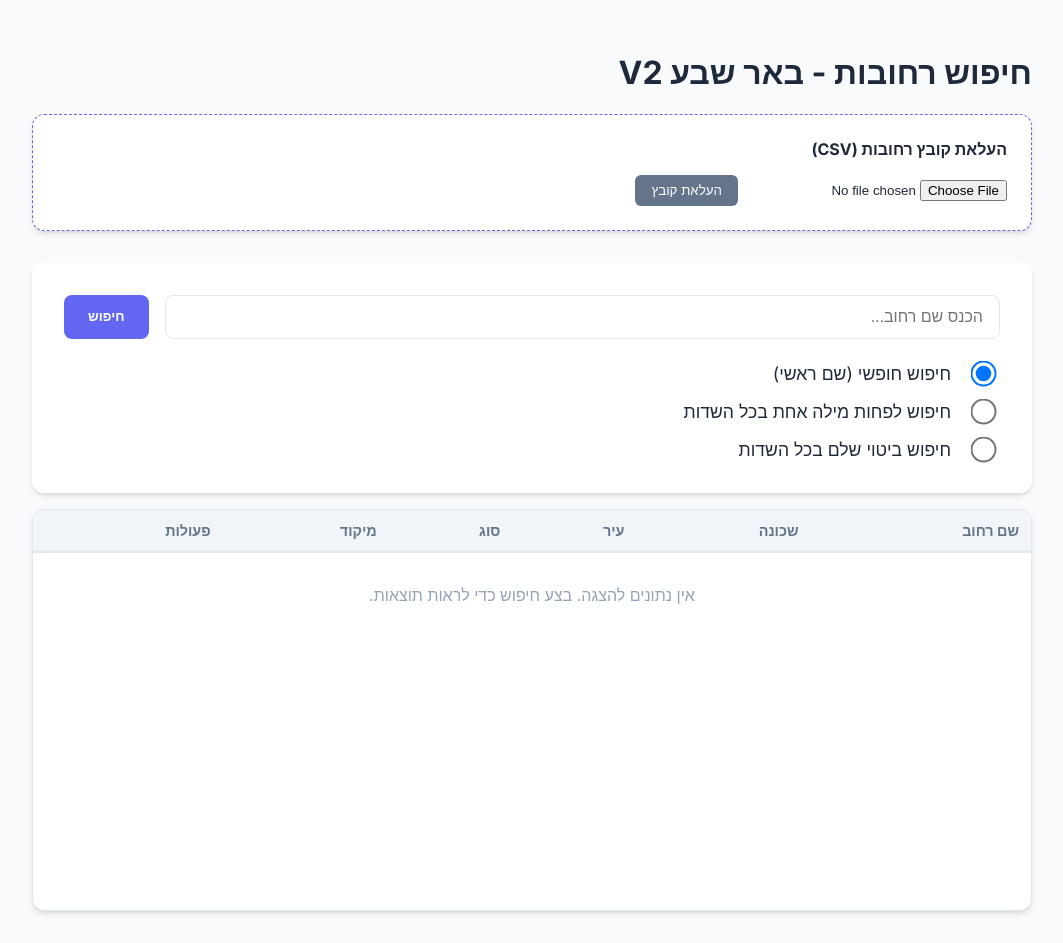
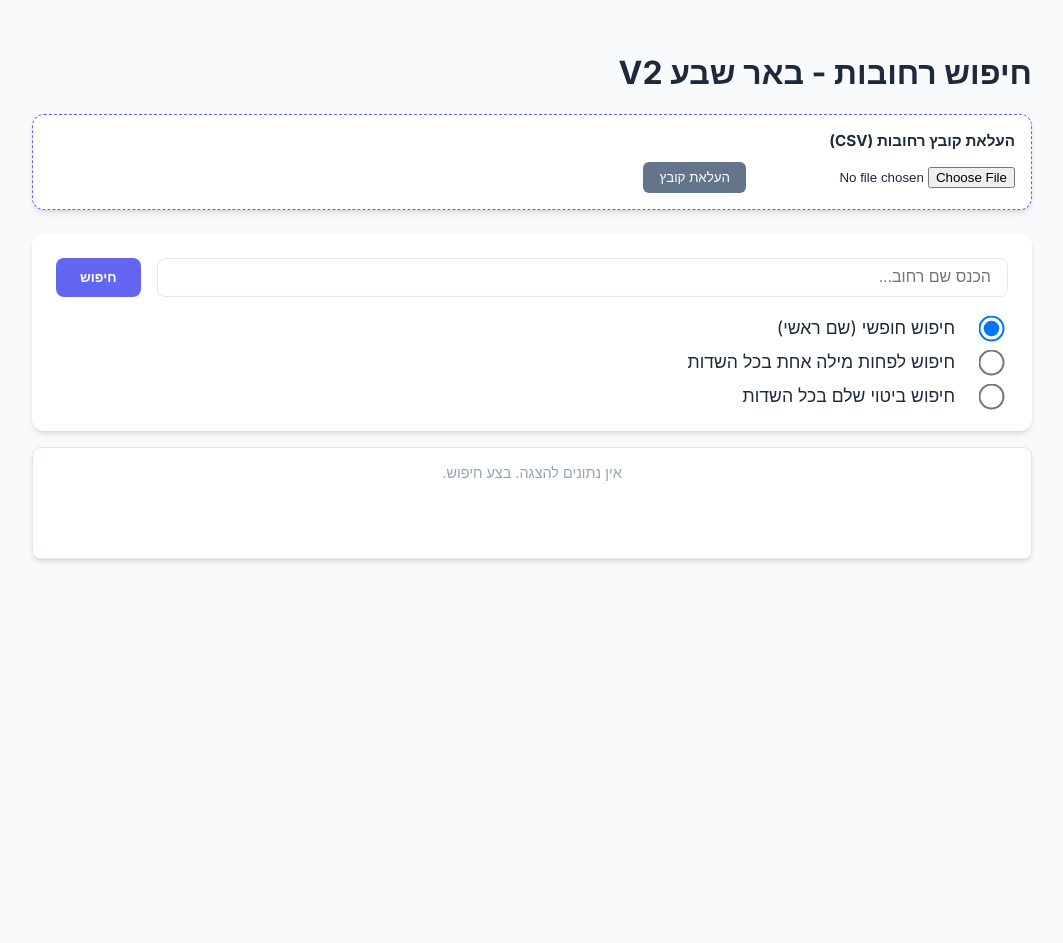
Before and after one commit to ariel770/Beer-Sheva-Streets-Search, a React (Vite) app in the folder frontend/: page / in a window 1280 px wide. Shown: the whole page, without its empty margins (108-1171 px from the left). After the commit the page ends 800 px from the top, so only its background shows below. Built offline with nearby package versions, Linux system fonts and the light colour scheme.

Commit message:
feat(ui): implement compact zebra-striped search results and update docs

```diff
--- a/frontend/src/App.tsx
+++ b/frontend/src/App.tsx
@@ -165,25 +165,13 @@ function App() {
 
             <div className="results-window">
                 <table className="results-table">
-                    <thead>
-                        <tr>
-                            <th>שם רחוב</th>
-                            <th>שכונה</th>
-                            <th>עיר</th>
-                            <th>סוג</th>
-                            <th>מיקוד</th>
-                            <th>פעולות</th>
-                        </tr>
-                    </thead>
                     <tbody>
                         {results.map((street) => (
                             <tr key={street.id}>
-                                <td>{street.street_name}</td>
-                                <td>{street.neighborhood}</td>
-                                <td>{street.city}</td>
-                                <td>{street.type}</td>
-                                <td>{street.zip_code}</td>
                                 <td>
+                                    <strong>{street.street_name}</strong> | {street.neighborhood} | {street.city} | {street.type} | {street.zip_code}
+                                </td>
+                                <td style={{ textAlign: 'left', width: '60px' }}>
                                     <button className="row-delete-btn" onClick={() => handleDelete(street.id)}>מחק</button>
                                 </td>
                             </tr>
@@ -191,8 +179,8 @@ function App() {
                     </tbody>
                 </table>
                 {results.length === 0 && !loading && (
-                    <div style={{ textAlign: 'center', padding: '2rem', color: '#94a3b8' }}>
-                        אין נתונים להצגה. בצע חיפוש כדי לראות תוצאות.
+                    <div style={{ textAlign: 'center', padding: '1rem', color: '#94a3b8', fontSize: '0.9rem' }}>
+                        אין נתונים להצגה. בצע חיפוש.
                     </div>
                 )}
             </div>
--- a/frontend/src/index.css
+++ b/frontend/src/index.css
@@ -10,6 +10,8 @@
   --danger-hover: #dc2626;
   --radius: 12px;
   --shadow: 0 4px 6px -1px rgb(0 0 0 / 0.1), 0 2px 4px -2px rgb(0 0 0 / 0.1);
+  --row-alt: #f0fdf4;
+  /* Light Green for zebra stripes */
 }
 
 body {
@@ -19,7 +21,6 @@ body {
   color: var(--text-main);
   -webkit-font-smoothing: antialiased;
   direction: rtl;
-  /* Support Right-to-Left */
 }
 
 #root {
@@ -30,16 +31,16 @@ body {
 
 .upload-section {
   background: white;
-  padding: 1.5rem;
+  padding: 1rem;
   border-radius: var(--radius);
   box-shadow: var(--shadow);
-  margin-bottom: 2rem;
+  margin-bottom: 1.5rem;
   border: 1px dashed var(--primary);
 }
 
 .upload-section h3 {
-  margin: 0 0 1rem 0;
-  font-size: 1rem;
+  margin: 0 0 0.75rem 0;
+  font-size: 0.95rem;
   color: var(--text-main);
 }
 
@@ -65,14 +66,14 @@ body {
 }
 
 .upload-status {
-  margin-top: 1rem;
-  font-size: 0.9rem;
+  margin-top: 0.5rem;
+  font-size: 0.85rem;
   color: var(--primary);
 }
 
 .search-container {
   background: var(--card-bg);
-  padding: 2rem;
+  padding: 1.5rem;
   border-radius: var(--radius);
   box-shadow: var(--shadow);
   margin-bottom: 1rem;
@@ -81,12 +82,12 @@ body {
 .search-field {
   display: flex;
   gap: 1rem;
-  margin-bottom: 1.5rem;
+  margin-bottom: 1.25rem;
 }
 
 input[type="text"] {
   flex: 1;
-  padding: 0.75rem 1rem;
+  padding: 0.6rem 1rem;
   border: 1px solid var(--border);
   border-radius: 8px;
   font-size: 1rem;
@@ -99,7 +100,7 @@ input[type="text"]:focus {
 }
 
 button.search-btn {
-  padding: 0.75rem 1.5rem;
+  padding: 0.6rem 1.5rem;
   background-color: var(--primary);
   color: white;
   border: none;
@@ -116,33 +117,31 @@ button.search-btn:hover {
 .radio-group {
   display: flex;
   flex-direction: column;
-  /* Vertical alignment */
-  gap: 1rem;
+  gap: 0.75rem;
 }
 
 .radio-option {
   display: flex;
   align-items: center;
-  gap: 1rem;
+  gap: 1.25rem;
   cursor: pointer;
   font-size: 1.1rem;
   color: var(--text-main);
 }
 
-/* Double sized radio buttons */
 .radio-option input[type="radio"] {
   transform: scale(2);
   margin: 0 10px;
   cursor: pointer;
 }
 
-/* Fixed window for results */
+/* Updated results window: fixed smaller height (approx 2 rows) */
 .results-window {
   background: var(--card-bg);
-  border-radius: var(--radius);
+  border-radius: 8px;
   box-shadow: var(--shadow);
-  height: 400px;
-  /* Fixed height */
+  height: 110px;
+  /* Smaller height for ~2 rows */
   overflow-y: auto;
   border: 1px solid var(--border);
 }
@@ -152,35 +151,41 @@ button.search-btn:hover {
   border-collapse: collapse;
 }
 
-.results-table th {
-  position: sticky;
-  top: 0;
-  background: #f1f5f9;
-  text-align: right;
-  padding: 12px;
-  font-size: 0.9rem;
-  color: var(--text-muted);
-  border-bottom: 2px solid var(--border);
+/* Hide table headers as requested */
+.results-table thead {
+  display: none;
 }
 
 .results-table td {
-  padding: 12px;
+  padding: 10px 15px;
   border-bottom: 1px solid var(--border);
   font-size: 1rem;
+  line-height: 1.2;
+}
+
+/* Zebra striping: Light Green and White */
+.results-table tr:nth-child(odd) {
+  background-color: var(--row-alt);
+  /* Light Green */
+}
+
+.results-table tr:nth-child(even) {
+  background-color: #ffffff;
+  /* White */
 }
 
 .results-table tr:hover {
-  background-color: #f8fafc;
+  filter: brightness(0.98);
 }
 
 .row-delete-btn {
-  padding: 4px 8px;
+  padding: 2px 6px;
   background: transparent;
   color: var(--danger);
   border: 1px solid var(--danger);
   border-radius: 4px;
   cursor: pointer;
-  font-size: 0.75rem;
+  font-size: 0.7rem;
 }
 
 .row-delete-btn:hover {
```
Also changed, not shown: 1 other file (tests, documents, lock files or other folders).
